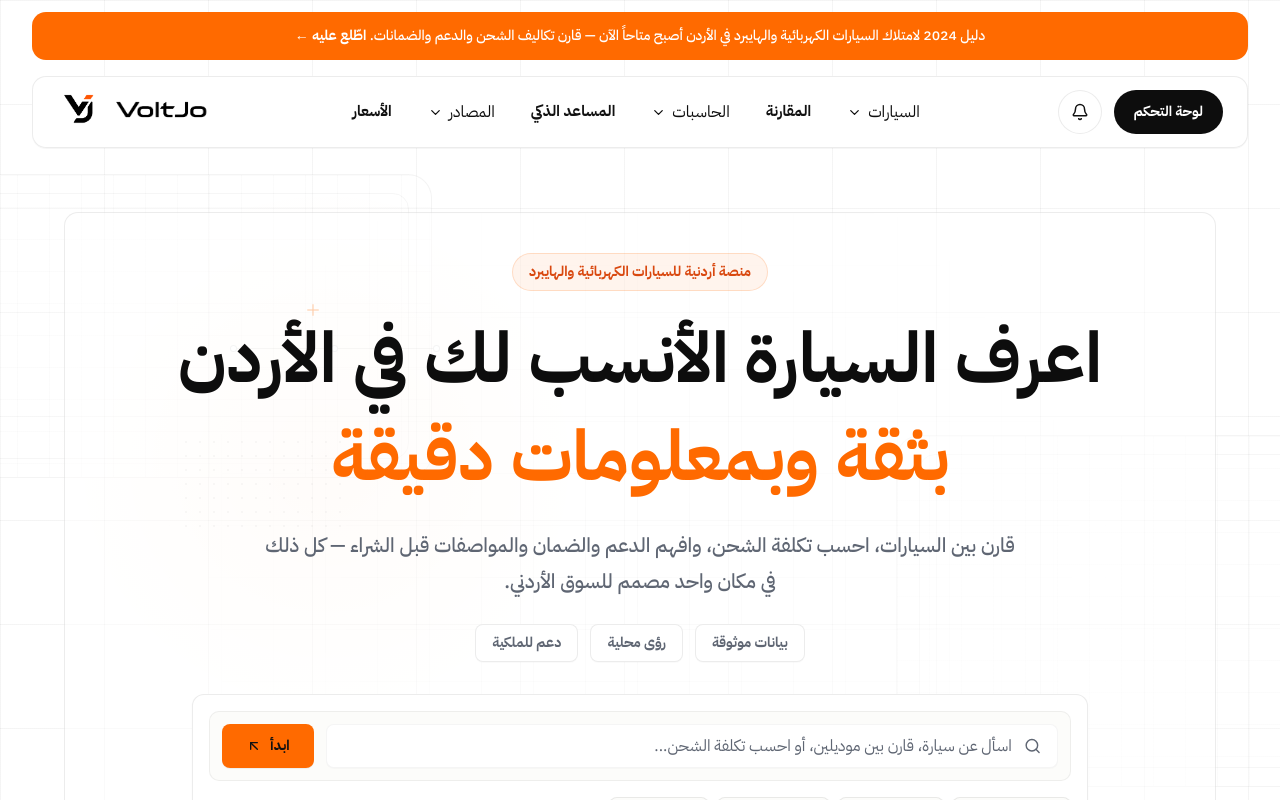
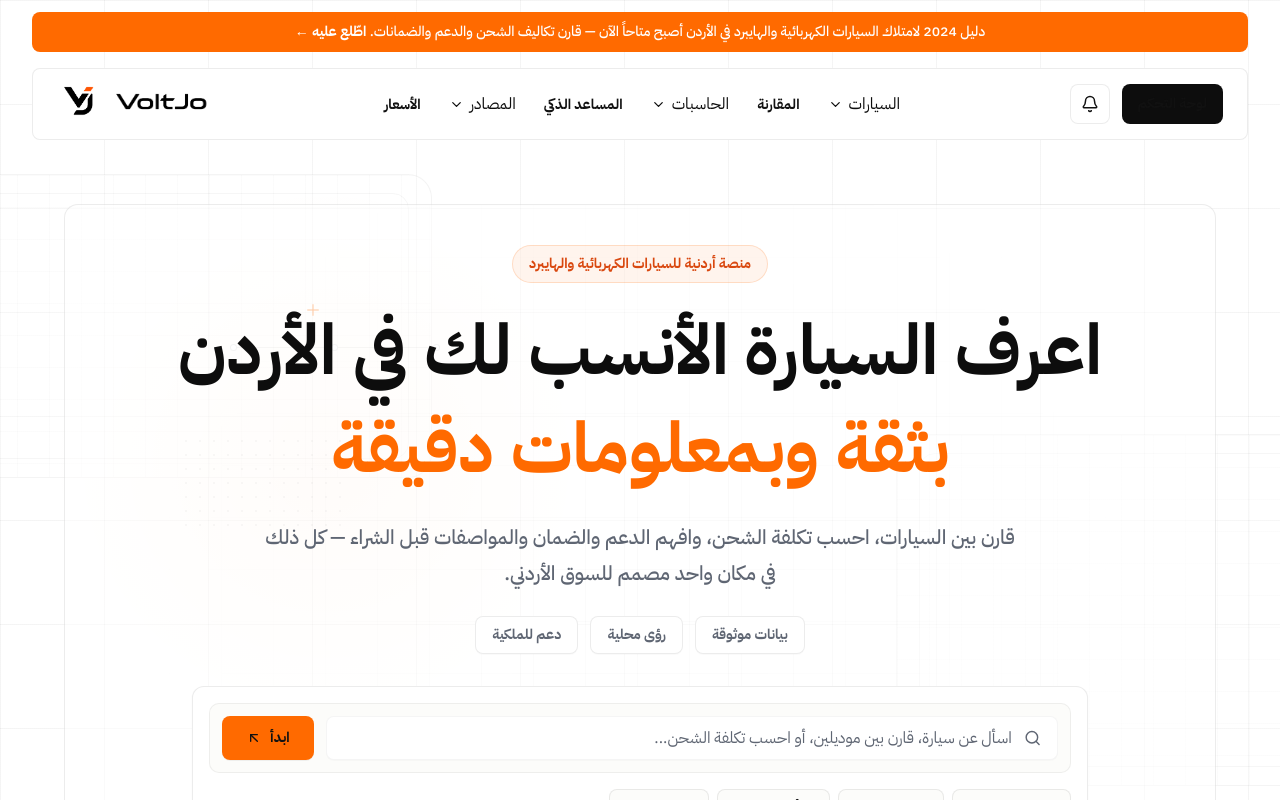
Before and after one commit to iizaid/voltjo, a Next.js app: page / in a window 1280 px wide. Shown: the top 800 px of the page. Built offline with nearby package versions, Linux system fonts and the light colour scheme.

Commit message:
change design-2

```diff
--- a/app/globals.css
+++ b/app/globals.css
@@ -428,16 +428,15 @@ input {
 }
 
 .mega-menu-panel {
-  animation: mega-menu-in 220ms ease-out both;
+  animation: mega-menu-in 160ms cubic-bezier(0.25, 0.1, 0.25, 1) both;
   transform-origin: top center;
 }
 
 @keyframes mega-menu-in {
   from {
     opacity: 0;
-    transform: translateY(-8px);
+    transform: translateY(-4px);
   }
-
   to {
     opacity: 1;
     transform: translateY(0);
--- a/components/layout/AnnouncementBar.tsx
+++ b/components/layout/AnnouncementBar.tsx
@@ -3,7 +3,7 @@ import Link from "next/link";
 export function AnnouncementBar() {
   return (
     <div className="w-full px-4 pt-3 sm:px-6 lg:px-8">
-      <div className="mx-auto flex h-11 max-w-[1240px] items-center justify-center rounded-[14px] bg-[var(--voltjo-orange)] px-5 text-center text-sm font-medium on-dark-fg sm:h-12">
+      <div className="mx-auto flex h-10 max-w-[1240px] items-center justify-center rounded-[8px] bg-[var(--voltjo-orange)] px-5 text-center text-sm font-medium on-dark-fg">
         <span className="leading-6">
           دليل 2024 لامتلاك السيارات الكهربائية والهايبرد في الأردن أصبح متاحاً
           الآن — قارن تكاليف الشحن والدعم والضمانات.{" "}
--- a/components/layout/MegaMenu.tsx
+++ b/components/layout/MegaMenu.tsx
@@ -4,7 +4,7 @@ import { MegaMenuItem } from "@/components/layout/MegaMenuItem";
 export function MegaMenu({ columns }: { columns: MegaMenuColumnData[] }) {
   return (
     <div
-      className="mega-menu-panel overflow-hidden rounded-[14px] border border-[var(--voltjo-border)] bg-white/96 shadow-[0_16px_38px_rgba(13,13,13,0.075)] backdrop-blur-xl"
+      className="mega-menu-panel overflow-hidden rounded-b-[8px] border-x border-b border-[var(--voltjo-border)] border-t-0 bg-white/97 shadow-[0_8px_18px_rgba(13,13,13,0.035)] backdrop-blur-xl"
       dir="rtl"
     >
       <div
@@ -15,14 +15,14 @@ export function MegaMenu({ columns }: { columns: MegaMenuColumnData[] }) {
         {columns.map((column, index) => (
           <div
             key={column.title}
-            className={`p-4 ${
-              index > 0 ? "border-t border-[var(--voltjo-border-soft)] lg:border-r lg:border-t-0" : ""
+            className={`flex flex-col ${
+              index > 0 ? "border-t border-[var(--voltjo-border)] lg:border-r lg:border-t-0" : ""
             }`}
           >
-            <p className="border-b border-[var(--voltjo-border-soft)] px-2 pb-3 text-xs font-black text-[var(--voltjo-muted)]">
+            <p className="border-b border-[var(--voltjo-border)] bg-[rgba(13,13,13,0.015)] px-6 py-3 text-[13px] font-bold text-[var(--voltjo-muted)]">
               {column.title}
             </p>
-            <div className="grid">
+            <div className="flex flex-col">
               {column.items.map((item) => (
                 <MegaMenuItem key={item.title} item={item} />
               ))}
--- a/components/layout/MegaMenuItem.tsx
+++ b/components/layout/MegaMenuItem.tsx
@@ -7,16 +7,16 @@ export function MegaMenuItem({ item }: { item: MegaMenuItemData }) {
   return (
     <Link
       href={item.href}
-      className="group flex gap-3 border-b border-[var(--voltjo-border-soft)] px-2 py-3.5 text-right transition last:border-b-0 hover:bg-[rgba(13,13,13,0.032)]"
+      className="group flex items-start gap-4 border-b border-[var(--voltjo-border-soft)] px-6 py-5 text-right transition last:border-b-0 hover:bg-[rgba(13,13,13,0.025)]"
     >
-      <span className="mt-1 flex h-9 w-9 shrink-0 items-center justify-center rounded-[10px] border border-[var(--voltjo-border-soft)] bg-[var(--voltjo-bg-soft)] text-[var(--voltjo-black)] transition group-hover:border-[var(--voltjo-border)]">
-        <Icon size={18} strokeWidth={1.8} />
+      <span className="mt-0.5 shrink-0 text-[var(--voltjo-muted)] transition group-hover:text-[var(--voltjo-orange)]">
+        <Icon size={18} strokeWidth={2} />
       </span>
       <span>
-        <span className="block text-sm font-black text-[var(--voltjo-black)]">
+        <span className="block text-[15px] font-bold text-[var(--voltjo-black)]">
           {item.title}
         </span>
-        <span className="mt-1 block text-xs font-medium leading-6 text-[var(--voltjo-muted)]">
+        <span className="mt-1 block text-[13px] font-medium leading-6 text-[var(--voltjo-muted)]">
           {item.description}
         </span>
       </span>
--- a/components/layout/Navbar.tsx
+++ b/components/layout/Navbar.tsx
@@ -61,7 +61,7 @@ export function Navbar() {
     <div className="px-4 pt-4 sm:px-6 lg:px-8">
       <div ref={navRef} className="relative z-40 mx-auto max-w-[1240px]">
         <nav
-          className="flex h-[72px] items-center justify-between gap-4 rounded-[14px] border border-[var(--voltjo-border)] bg-white/92 px-4 shadow-[0_1px_0_rgba(13,13,13,0.035)] backdrop-blur-xl lg:px-6"
+          className="flex h-[72px] items-center justify-between gap-4 rounded-[8px] border border-[var(--voltjo-border)] bg-white/95 px-4 shadow-none backdrop-blur-sm lg:px-6"
           aria-label="التنقل الرئيسي"
           dir="ltr"
           onMouseEnter={clearCloseTimeout}
@@ -95,8 +95,8 @@ export function Navbar() {
                         current === dropdown ? null : dropdown,
                       )
                     }
-                    className={`inline-flex items-center gap-1.5 rounded-[10px] px-4 py-2 text-[15px] font-bold text-[var(--voltjo-black)] transition hover:bg-[rgba(13,13,13,0.055)] focus-visible:outline-none focus-visible:ring-2 focus-visible:ring-[rgba(13,13,13,0.1)] ${
-                      openMenu === dropdown ? "bg-[rgba(13,13,13,0.055)]" : ""
+                    className={`inline-flex items-center gap-1.5 rounded-[6px] px-3 py-2 text-[14px] font-bold text-[var(--voltjo-black)] transition hover:bg-[rgba(13,13,13,0.04)] focus-visible:outline-none focus-visible:ring-2 focus-visible:ring-[rgba(13,13,13,0.1)] ${
+                      openMenu === dropdown ? "bg-[rgba(13,13,13,0.06)]" : ""
                     }`}
                   >
                     {item.label}
@@ -118,7 +118,7 @@ export function Navbar() {
                   onMouseEnter={() => setOpenMenu(null)}
                   onPointerEnter={() => setOpenMenu(null)}
                   onClick={() => setOpenMenu(null)}
-                  className="rounded-[10px] px-4 py-2 text-[15px] font-bold text-[var(--voltjo-black)] transition hover:bg-[rgba(13,13,13,0.055)]"
+                  className="rounded-[6px] px-3 py-2 text-[14px] font-bold text-[var(--voltjo-black)] transition hover:bg-[rgba(13,13,13,0.04)]"
                 >
                   {item.label}
                 </Link>
@@ -130,7 +130,7 @@ export function Navbar() {
             <Link
               href="/dashboard"
               onClick={() => setOpenMenu(null)}
-              className="flex h-11 items-center rounded-full bg-[var(--voltjo-black)] px-5 text-sm font-black on-dark-fg transition hover:-translate-y-0.5"
+              className="flex h-10 items-center rounded-[8px] bg-[var(--voltjo-black)] px-4 text-sm font-bold text-white transition hover:bg-[rgba(13,13,13,0.8)]"
             >
               لوحة التحكم
             </Link>
@@ -138,40 +138,40 @@ export function Navbar() {
               href="/resources"
               aria-label="التنبيهات"
               onClick={() => setOpenMenu(null)}
-              className="flex h-11 w-11 items-center justify-center rounded-full border border-[var(--voltjo-border)] bg-white text-[var(--voltjo-black)] transition hover:bg-[rgba(13,13,13,0.045)]"
+              className="flex h-10 w-10 items-center justify-center rounded-[8px] border border-[var(--voltjo-border)] bg-white text-[var(--voltjo-black)] transition hover:bg-[rgba(13,13,13,0.04)]"
             >
               <Bell size={18} />
             </Link>
           </div>
 
           <details className="group lg:hidden" dir="rtl">
-            <summary className="flex h-11 w-11 cursor-pointer list-none items-center justify-center rounded-full border border-[var(--voltjo-border)] bg-white text-[var(--voltjo-black)] marker:hidden">
-              <Menu className="group-open:hidden" size={21} />
-              <X className="hidden group-open:block" size={21} />
+            <summary className="flex h-10 w-10 cursor-pointer list-none items-center justify-center rounded-[8px] border border-[var(--voltjo-border)] bg-white text-[var(--voltjo-black)] marker:hidden">
+              <Menu className="group-open:hidden" size={20} />
+              <X className="hidden group-open:block" size={20} />
             </summary>
-            <div className="absolute left-4 right-4 top-[calc(100%+12px)] rounded-[26px] border border-[var(--voltjo-border)] bg-white p-3 shadow-[0_22px_70px_rgba(13,13,13,0.12)]">
+            <div className="absolute left-4 right-4 top-[calc(100%+8px)] rounded-[12px] border border-[var(--voltjo-border)] bg-white p-2 shadow-[0_12px_40px_rgba(13,13,13,0.1)]">
               <div className="grid gap-1">
                 {navItems.map((item) => (
                   <Link
                     key={item.href}
                     href={item.href}
-                    className="rounded-2xl px-4 py-3 text-base font-bold text-[var(--voltjo-black)] hover:bg-[rgba(13,13,13,0.045)]"
+                    className="rounded-[8px] px-4 py-3 text-sm font-bold text-[var(--voltjo-black)] hover:bg-[rgba(13,13,13,0.04)]"
                   >
                     {item.label}
                   </Link>
                 ))}
               </div>
-              <div className="mt-3 flex gap-2 border-t border-[var(--voltjo-border-soft)] pt-3">
+              <div className="mt-2 flex gap-2 border-t border-[var(--voltjo-border-soft)] pt-2">
                 <Link
                   href="/dashboard"
-                  className="flex flex-1 items-center justify-center rounded-full bg-[var(--voltjo-black)] px-5 py-3 text-sm font-black on-dark-fg"
+                  className="flex flex-1 items-center justify-center rounded-[8px] bg-[var(--voltjo-black)] px-4 py-2.5 text-sm font-bold text-white"
                 >
                   لوحة التحكم
                 </Link>
                 <Link
                   href="/resources"
                   aria-label="التنبيهات"
-                  className="flex h-12 w-12 items-center justify-center rounded-full border border-[var(--voltjo-border)]"
+                  className="flex w-10 items-center justify-center rounded-[8px] border border-[var(--voltjo-border)]"
                 >
                   <Bell size={18} />
                 </Link>
@@ -182,7 +182,7 @@ export function Navbar() {
 
         {activeColumns ? (
           <div
-            className="absolute left-0 right-0 top-full mt-1 hidden lg:block"
+            className="absolute left-0 right-0 top-full hidden lg:block"
             onMouseEnter={clearCloseTimeout}
             onMouseLeave={scheduleCloseDropdown}
             onPointerEnter={clearCloseTimeout}
```
